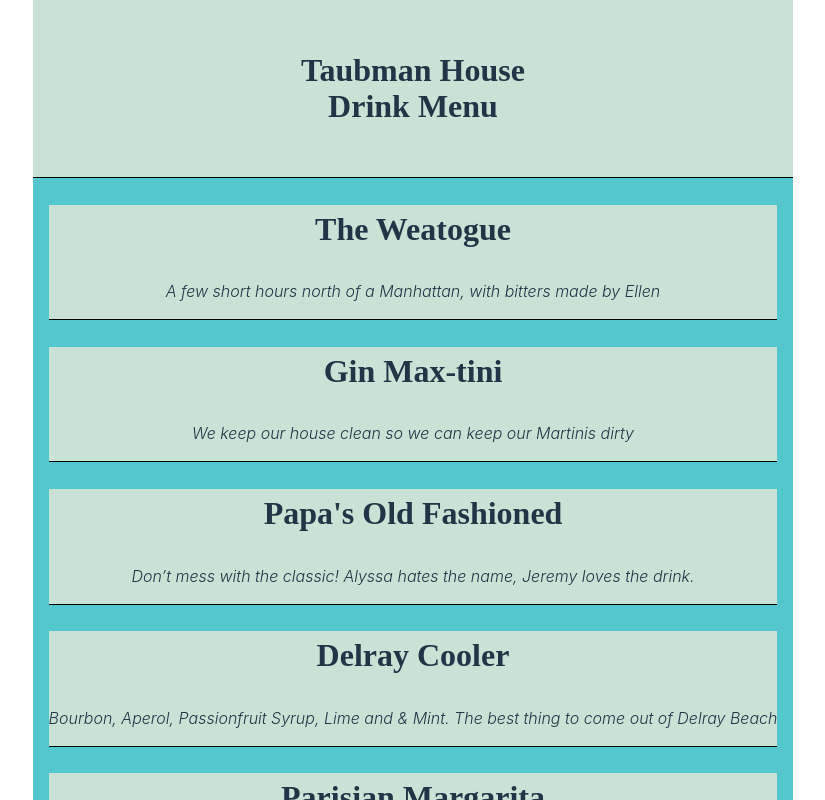
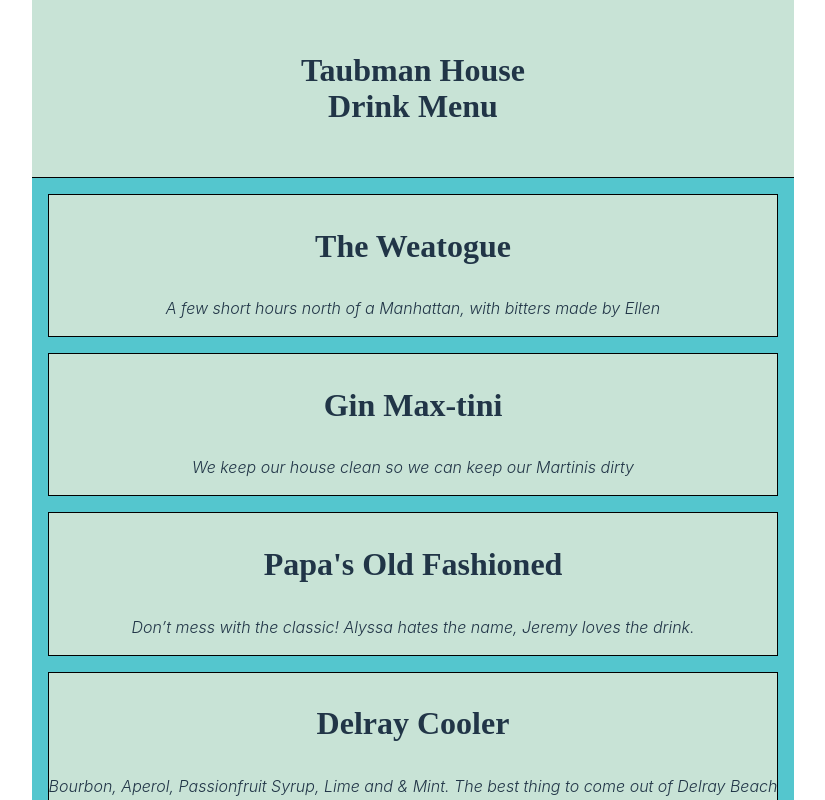
Before and after one commit to taubman33/drink-menu, a React (Vite) app in the folder drink-menu/: page / in a window 1280 px wide. Shown: the top 800 px of the page, without its empty margins (227-1052 px from the left). Built offline with nearby package versions, Linux system fonts and the light colour scheme.

Commit message:
styling more

```diff
--- a/drink-menu/src/App.css
+++ b/drink-menu/src/App.css
@@ -13,7 +13,7 @@
 }
 
 .drink-card {
-  border-bottom: 1px solid black;
+  border: 1px solid black;
   margin: 1rem;
   background-color: rgba(229, 235, 217, 0.8);
 }
```
